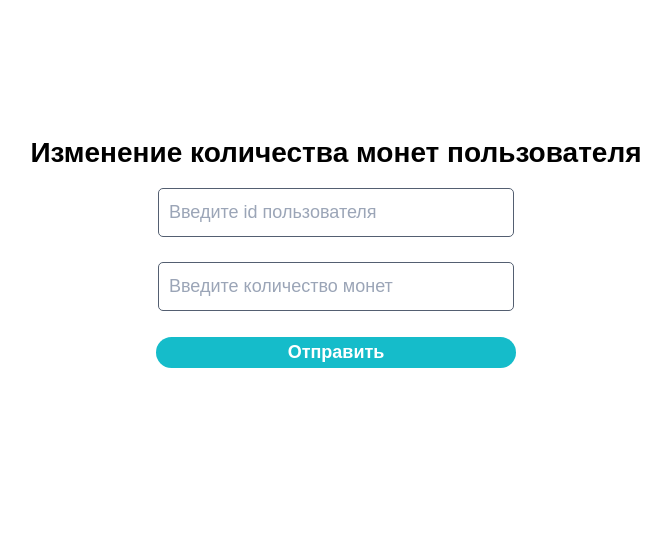
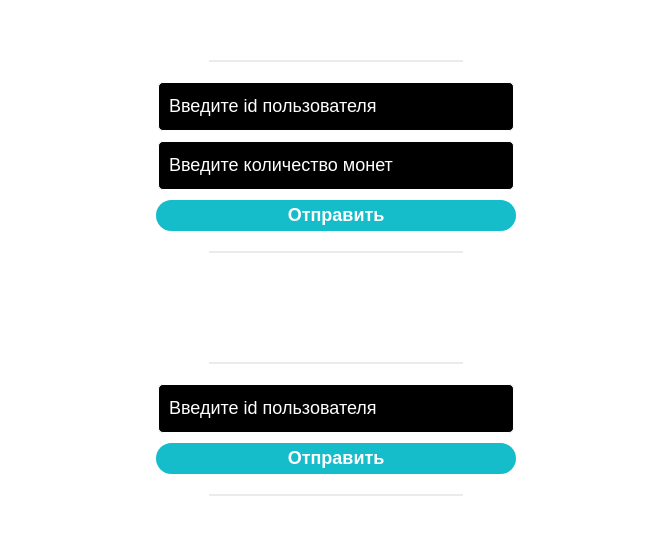
Before and after one commit to ProjectMeowInc/meowlib.frontend.remaster, a Next.js app: page /admin/coins/UpdateCoinsPage/UpdateCoinsPage in a window 1280 px wide. Shown: the part 157-692 px from the top of the page, without its empty margins (304-975 px from the left). Built offline with nearby package versions, Linux system fonts and the light colour scheme.

Commit message:
style, добавлена форма истории монет по id, сделан редирект

```diff
--- a/src/pages/admin/coins/UpdateCoinsPage/UpdateCoinsPage.tsx
+++ b/src/pages/admin/coins/UpdateCoinsPage/UpdateCoinsPage.tsx
@@ -7,12 +7,13 @@ import Button from "@/shared/UI/button/Button"
 import { useUpdateCoinsPage } from "@/pages/admin/coins/UpdateCoinsPage/useUpdateCoinsPage"
 
 const UpdateCoinsPage = () => {
-    const { SubmitInfoHandler, ChangeInfoHandler } = useUpdateCoinsPage()
+    const { SubmitInfoHandler, ChangeInfoHandler, SubmitIdHandler } = useUpdateCoinsPage()
 
     return (
         <div className={classes.container}>
             <h1>Изменение количества монет пользователя</h1>
             <form onSubmit={SubmitInfoHandler}>
+                <hr />
                 <Input
                     name={"userId"}
                     placeholder={"Введите id пользователя"}
@@ -26,6 +27,19 @@ const UpdateCoinsPage = () => {
                     onChange={ChangeInfoHandler}
                 />
                 <Button styles={{ width: "100%" }}>Отправить</Button>
+                <hr />
+            </form>
+            <h1>История изменения монет пользователя</h1>
+            <form onSubmit={SubmitIdHandler}>
+                <hr />
+                <Input
+                    name={"userId"}
+                    placeholder={"Введите id пользователя"}
+                    style={{ width: 95 }}
+                    onChange={ChangeInfoHandler}
+                />
+                <Button styles={{ width: "100%" }}>Отправить</Button>
+                <hr />
             </form>
         </div>
     )
--- a/src/pages/admin/coins/UpdateCoinsPage/updateCoinsPage.module.css
+++ b/src/pages/admin/coins/UpdateCoinsPage/updateCoinsPage.module.css
@@ -14,13 +14,29 @@
 .container > h1 {
     font-family: Ubuntu, sans-serif;
     font-size: 28px;
+    color: white;
 }
 
 .container > form {
     width: 45vh;
-    height: 180px;
     display: flex;
     flex-direction: column;
     align-items: center;
     justify-content: space-between;
 }
+
+.container > form > input {
+    margin-bottom: 10px;
+    background-color: black;
+    border: 1px solid white;
+}
+
+.container > form > input::placeholder {
+    color: white;
+}
+
+.container > form > hr {
+    width: 70%;
+    border: 1px solid rgba(229, 229, 229, 75%);
+    margin: 20px 0 20px 0;
+}
--- a/src/pages/admin/coins/UpdateCoinsPage/useUpdateCoinsPage.ts
+++ b/src/pages/admin/coins/UpdateCoinsPage/useUpdateCoinsPage.ts
@@ -3,6 +3,7 @@ import { IUpdateCoinsRequest } from "@/entities/Coin/models/requests/IUpdateCoin
 import { AlertService } from "@/shared/services/AlertService"
 import { CoinService } from "@/entities/Coin/service/CoinService"
 import { IOnChangeEvent } from "@/shared/models/events/IOnChangeEvent"
+import { RedirectService } from "@/shared/services/RedirectService"
 
 export const useUpdateCoinsPage = () => {
     const [info, setInfo] = useState<IUpdateCoinsRequest>({
@@ -22,6 +23,19 @@ export const useUpdateCoinsPage = () => {
         return AlertService.successMessage("Монеты успешно обновлены")
     }
 
+    const SubmitIdHandler = async (e: FormEvent) => {
+        e.preventDefault()
+
+        const result = await CoinService.getHistoryUpdateCoinsById(info.userId)
+
+        if (result.hasError()) {
+            return AlertService.errorMessage(result.getError().errorMessage)
+        }
+        RedirectService.redirect(`/admin/coins/${info.userId}`)
+
+        return
+    }
+
     const ChangeInfoHandler = ({ name, newValue }: IOnChangeEvent) => {
         setInfo((prevState) => ({
             ...prevState,
@@ -32,5 +46,6 @@ export const useUpdateCoinsPage = () => {
     return {
         SubmitInfoHandler,
         ChangeInfoHandler,
+        SubmitIdHandler,
     }
 }
```
